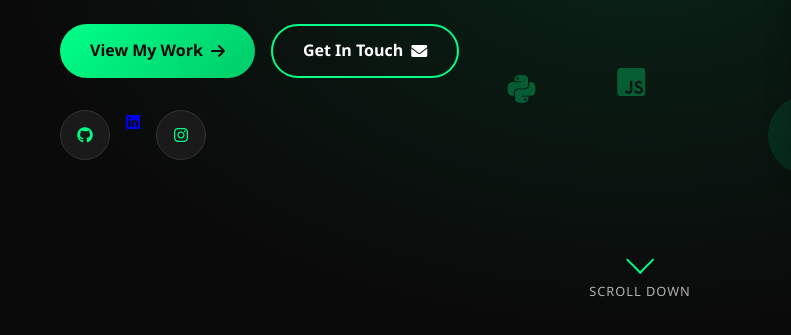
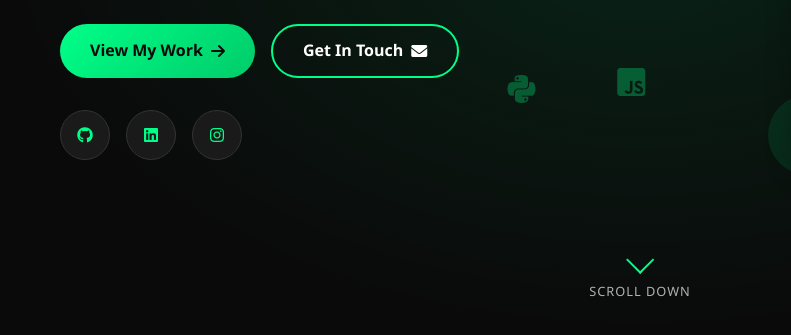
Before and after one commit to Riskihekabuzha/portofolio-muhammad-khairul-riski-al-muntaqim-2025, a plain HTML site: page index.html in a window 1280 px wide. Shown: the part 465-800 px from the top of the page, 0-791 px from the left. Drawn offline with Linux system fonts and the light colour scheme.

Commit message:
Update index.html

```diff
--- a/index.html
+++ b/index.html
@@ -51,7 +51,7 @@
                         <a href="https://github.com/Riskihekabuzha" class="social-icon" data-tooltip="GitHub">
                             <i class="fab fa-github"></i>
                         </a>
-                        <a href="https://www.linkedin.com/in/muhammad-khairul-riski-al-muntaqim-422417283" data-tooltip="LinkedIn">
+                           <a href="https://www.linkedin.com/in/muhammad-khairul-riski-al-muntaqim-422417283" class="social-icon" data-tooltip="LinkedIn">
                             <i class="fab fa-linkedin"></i>
                         </a>
                         <a href="https://www.instagram.com/hekabuzha_/" class="social-icon" data-tooltip="Instagram">
```
